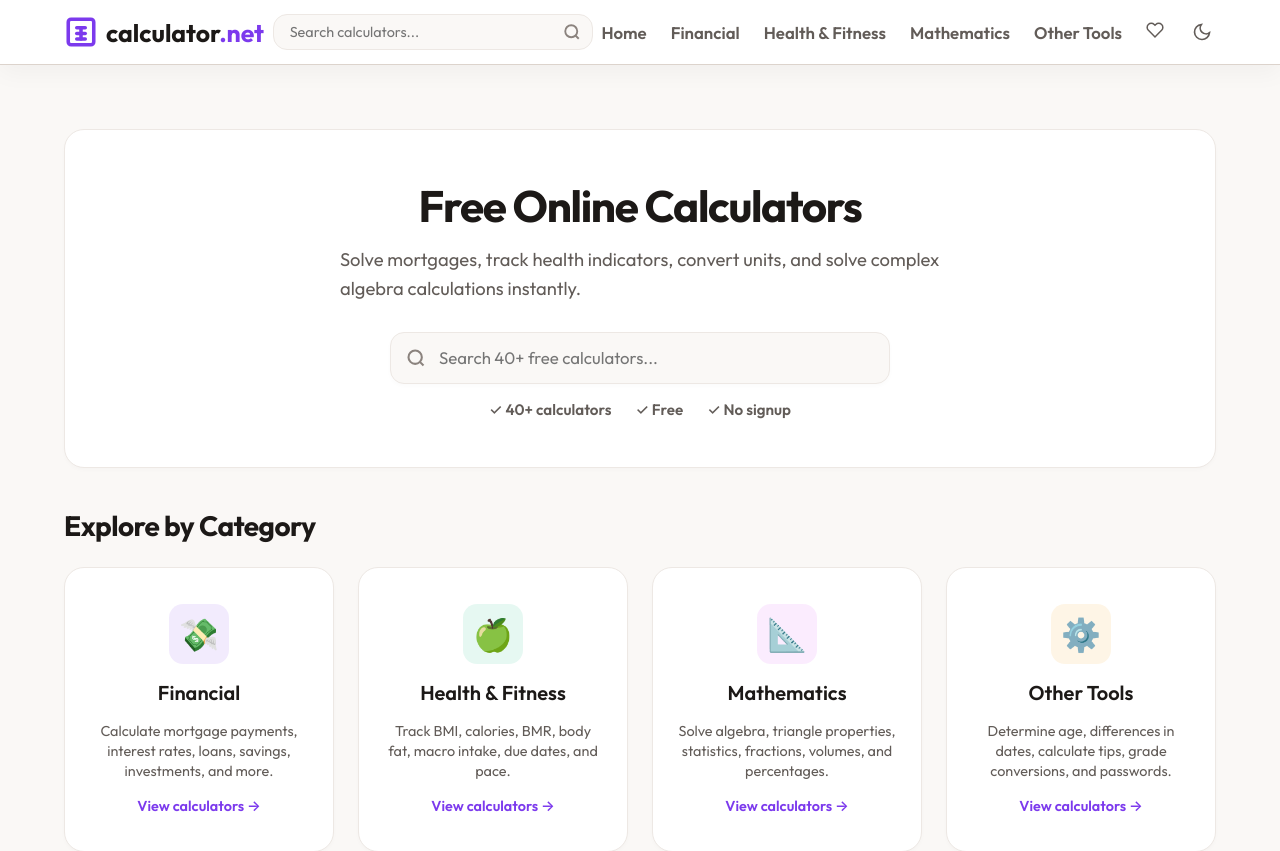
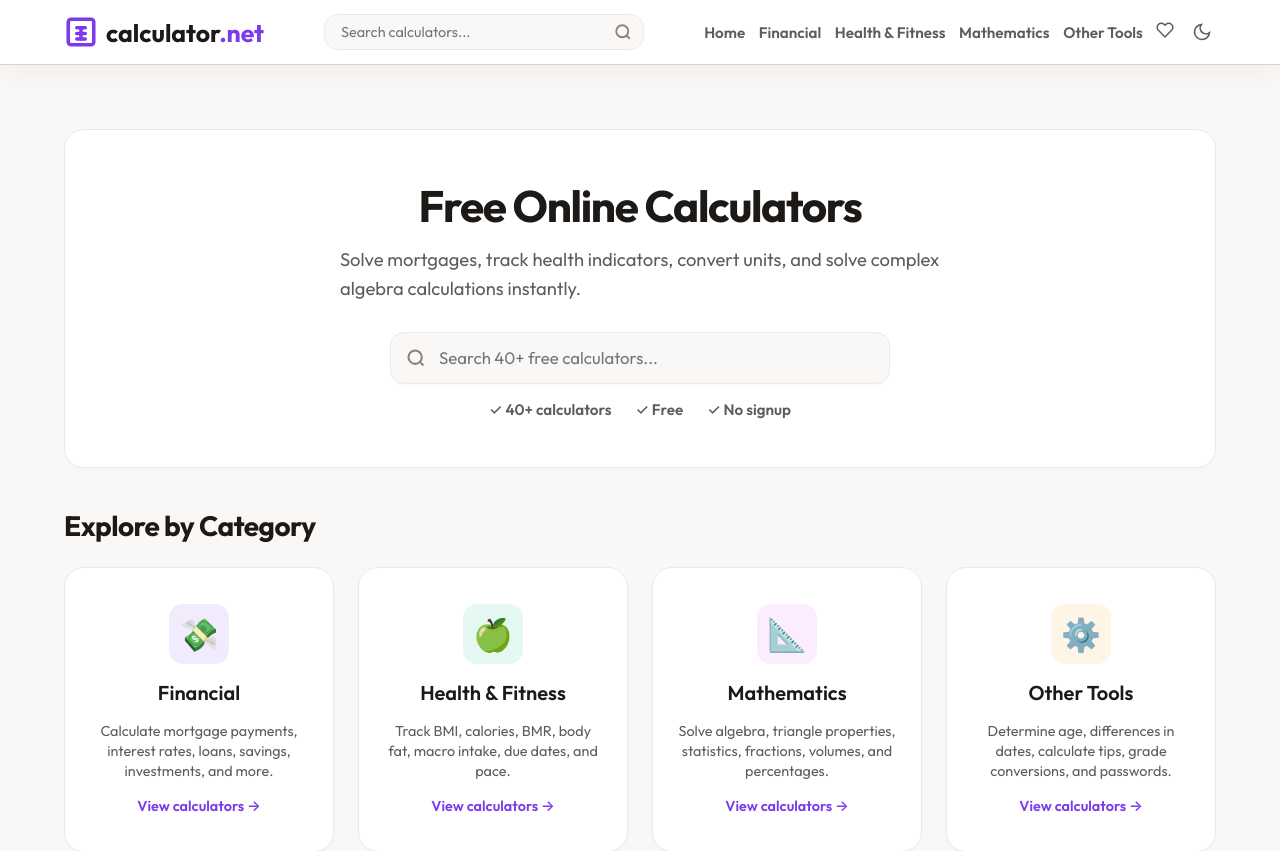
Before and after one commit to MOHIIT-PROCODER/Calculator-Website, a SvelteKit app: page / in a window 1280 px wide. Shown: the top 851 px of the page. Built offline with nearby package versions, Linux system fonts and the light colour scheme.

Commit message:
Reduce navbar link text size and prevent wrap overflow

```diff
--- a/src/components/layout/Navbar.svelte
+++ b/src/components/layout/Navbar.svelte
@@ -259,12 +259,14 @@
 	.nav-links {
 		display: flex;
 		align-items: center;
-		gap: 1.5rem;
+		gap: 0.85rem;
 	}
 	.nav-link {
 		font-weight: 600;
-		font-size: 1.05rem;
+		font-size: 0.95rem;
 		color: var(--text-secondary);
+		white-space: nowrap;
+		transition: color var(--transition-fast);
 	}
 	.nav-link:hover {
 		color: var(--primary);
@@ -319,12 +321,15 @@
 		cursor: pointer;
 	}
 
-	@media (max-width: 900px) {
+	@media (max-width: 1150px) {
 		.nav-search {
-			width: 200px;
+			width: 180px;
+		}
+		.nav-links {
+			gap: 0.5rem;
 		}
 	}
-	@media (max-width: 768px) {
+	@media (max-width: 960px) {
 		.nav-links, .nav-search {
 			display: none;
 		}
```
